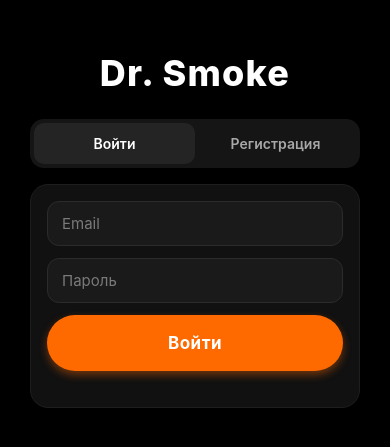
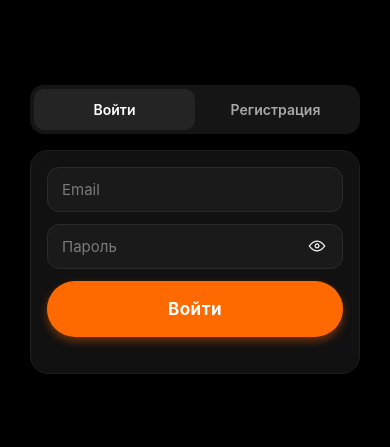
Before and after one commit to dackfy/Dr.SmokeApp, a React Native app: screen / in a window 390 px wide. Shown: the part 193-640 px from the top of the page. Built offline with nearby package versions, Linux system fonts and the light colour scheme.

Commit message:
feat(auth): connect login API and improve password UX

```diff
--- a/src/features/auth/authApi.ts
+++ b/src/features/auth/authApi.ts
@@ -1,3 +1,4 @@
+import { buildApiUrl } from '../../config/api'
 import type { AuthSession, LoginRequest, RegisterRequest } from './types'
 
 export interface AuthApi {
@@ -11,12 +12,18 @@ function wait(ms: number) {
   })
 }
 
-function createSession(email: string, name?: string, lastName?: string, city?: string): AuthSession {
+function createSession(
+  email: string,
+  name?: string,
+  lastName?: string,
+  city?: string,
+  userId?: string
+): AuthSession {
   return {
     accessToken: `mock-access-token-${Date.now()}`,
     refreshToken: `mock-refresh-token-${Date.now()}`,
     user: {
-      id: String(Date.now()),
+      id: userId ?? String(Date.now()),
       email,
       name,
       lastName,
@@ -47,5 +54,75 @@ export const mockAuthApi: AuthApi = {
   },
 }
 
-// Позже заменим mockAuthApi на реальную реализацию:
-// export const authApi: AuthApi = { login: ..., register: ... }
+type LoginResponse = {
+  message?: string
+  employee_id: number
+  region_id?: number
+  name?: string
+  lastName?: string
+  city?: string
+  email?: string
+}
+
+function extractNameFromGreeting(message?: string) {
+  if (!message) return undefined
+
+  const match = message.match(/^Привет,\s*(.+)$/i)
+  return match?.[1]?.trim() || undefined
+}
+
+class AuthError extends Error {
+  status?: number
+  code?: string
+
+  constructor(message: string, status?: number, code?: string) {
+    super(message)
+    this.status = status
+    this.code = code
+  }
+}
+
+export const realAuthApi: AuthApi = {
+  async login(payload) {
+    const res = await fetch(buildApiUrl('/auth/login'), {
+      method: 'POST',
+      headers: { 'Content-Type': 'application/json' },
+      body: JSON.stringify({
+        email: payload.email.trim().toLowerCase(),
+        password: payload.password,
+      }),
+    })
+
+    let data: unknown = null
+    try {
+      data = await res.json()
+    } catch {
+      // ignore non-JSON response
+    }
+
+    if (!res.ok) {
+      const code = (data as { error?: string } | null)?.error
+
+      if (res.status === 401) throw new AuthError('Неверный email или пароль', 401, code)
+      if (res.status === 403) throw new AuthError('Аккаунт не активен', 403, code)
+      if (res.status === 400) throw new AuthError('Введите email и пароль', 400, code)
+
+      throw new AuthError('Ошибка сервера. Попробуйте позже.', res.status, code)
+    }
+
+    const ok = data as LoginResponse
+    return createSession(
+      ok.email ?? payload.email,
+      ok.name ?? extractNameFromGreeting(ok.message),
+      ok.lastName,
+      ok.city,
+      String(ok.employee_id)
+    )
+  },
+
+  async register(_payload) {
+    throw new AuthError('Регистрация пока не подключена к серверу')
+  },
+}
+
+export const authApi: AuthApi = realAuthApi
--- a/src/features/auth/useAuth.ts
+++ b/src/features/auth/useAuth.ts
@@ -1,5 +1,5 @@
 import { useState } from 'react'
-import { mockAuthApi, type AuthApi } from './authApi'
+import { authApi, type AuthApi } from './authApi'
 import type { AuthFormValues, AuthMode, AuthSession } from './types'
 import { validateAuthForm } from './validators'
 
@@ -17,7 +17,7 @@ type UseAuthOptions = {
 }
 
 export function useAuth(options: UseAuthOptions = {}) {
-  const api = options.api ?? mockAuthApi
+  const api = options.api ?? authApi
 
   const [mode, setMode] = useState<AuthMode>('login')
   const [form, setForm] = useState<AuthFormValues>(initialForm)
--- a/src/features/auth/validators.ts
+++ b/src/features/auth/validators.ts
@@ -25,7 +25,7 @@ export function validateAuthForm(mode: AuthMode, values: AuthFormValues): string
     return 'Введите корректный email'
   }
 
-  if (password.length < 6) {
+  if (mode === 'register' && password.length < 6) {
     return 'Пароль должен быть не короче 6 символов'
   }
 
--- a/src/screens/AuthScreen.styles.ts
+++ b/src/screens/AuthScreen.styles.ts
@@ -15,6 +15,31 @@ export const styles = StyleSheet.create({
     letterSpacing: 1.2,
     marginBottom: 24,
     textAlign: 'center',
+  },
+
+  welcomeCard: {
+    width: '100%',
+    backgroundColor: '#111111',
+    borderRadius: 18,
+    padding: 20,
+    borderWidth: 1,
+    borderColor: '#1E1E1E',
+    alignItems: 'center',
+    gap: 10,
+  },
+
+  welcomeTitle: {
+    color: '#FFFFFF',
+    fontSize: 26,
+    fontWeight: '800',
+    textAlign: 'center',
+  },
+
+  welcomeSubtitle: {
+    color: '#B3B3B3',
+    fontSize: 14,
+    textAlign: 'center',
+    marginBottom: 8,
   },
 
   modeSwitch: {
@@ -65,6 +90,32 @@ export const styles = StyleSheet.create({
     paddingVertical: 12,
     fontSize: 15,
     marginBottom: 12,
+  },
+
+  passwordField: {
+    position: 'relative',
+  },
+
+  passwordInput: {
+    paddingRight: 48,
+  },
+
+  eyeButton: {
+    position: 'absolute',
+    right: 12,
+    top: 0,
+    bottom: 12,
+    justifyContent: 'center',
+    alignItems: 'center',
+    width: 28,
+  },
+
+  eyeImage: {
+    width: 18,
+    height: 18,
+    resizeMode: 'contain',
+    tintColor: '#FFFFFF',
+    opacity: 0.9,
   },
 
   errorText: {
--- a/src/screens/AuthScreen.tsx
+++ b/src/screens/AuthScreen.tsx
@@ -1,4 +1,4 @@
-import React from 'react'
+import React, { useState } from 'react'
 import {
   View,
   Text,
@@ -6,11 +6,18 @@ import {
   StatusBar,
   TextInput,
   ActivityIndicator,
+  Image,
 } from 'react-native'
 import { styles } from './AuthScreen.styles'
 import { useAuth } from '../features/auth/useAuth'
 
+const eyeOpenIcon = require('../assets/icons/eye-open.png')
+const eyeClosedIcon = require('../assets/icons/eye-closed.png')
+
 export default function AuthScreen() {
+  const [isPasswordVisible, setIsPasswordVisible] = useState(false)
+  const [isConfirmPasswordVisible, setIsConfirmPasswordVisible] = useState(false)
+
   const {
     mode,
     form,
@@ -24,11 +31,29 @@ export default function AuthScreen() {
     resetSession,
   } = useAuth()
 
+  if (session) {
+    const fullName = [session.user.name, session.user.lastName].filter(Boolean).join(' ')
+    const displayName = fullName || session.user.email
+
     return (
       <View style={styles.container}>
         <StatusBar barStyle="light-content" />
 
-      <Text style={styles.title}>Dr. Smoke</Text>
+        <View style={styles.welcomeCard}>
+          <Text style={styles.welcomeTitle}>Привет, {displayName}</Text>
+          <Text style={styles.welcomeSubtitle}>Вы успешно вошли в приложение</Text>
+
+          <TouchableOpacity style={styles.button} onPress={resetSession}>
+            <Text style={styles.buttonText}>Выйти</Text>
+          </TouchableOpacity>
+        </View>
+      </View>
+    )
+  }
+
+  return (
+    <View style={styles.container}>
+      <StatusBar barStyle="light-content" />
 
       <View style={styles.modeSwitch}>
         <TouchableOpacity
@@ -98,48 +123,59 @@ export default function AuthScreen() {
           editable={!isSubmitting}
         />
 
+        <View style={styles.passwordField}>
           <TextInput
-          style={styles.input}
+            style={[styles.input, styles.passwordInput]}
             placeholder="Пароль"
             placeholderTextColor="#7A7A7A"
-          secureTextEntry
+            secureTextEntry={!isPasswordVisible}
             autoCapitalize="none"
             value={form.password}
             onChangeText={text => updateField('password', text)}
             editable={!isSubmitting}
           />
+          <TouchableOpacity
+            style={styles.eyeButton}
+            onPress={() => setIsPasswordVisible(prev => !prev)}
+            disabled={isSubmitting}
+            accessibilityRole="button"
+            accessibilityLabel={isPasswordVisible ? 'Скрыть пароль' : 'Показать пароль'}>
+            <Image
+              source={isPasswordVisible ? eyeClosedIcon : eyeOpenIcon}
+              style={styles.eyeImage}
+            />
+          </TouchableOpacity>
+        </View>
 
         {isRegisterMode ? (
+          <View style={styles.passwordField}>
             <TextInput
-            style={styles.input}
+              style={[styles.input, styles.passwordInput]}
               placeholder="Повторите пароль"
               placeholderTextColor="#7A7A7A"
-            secureTextEntry
+              secureTextEntry={!isConfirmPasswordVisible}
               autoCapitalize="none"
               value={form.confirmPassword}
               onChangeText={text => updateField('confirmPassword', text)}
               editable={!isSubmitting}
             />
+            <TouchableOpacity
+              style={styles.eyeButton}
+              onPress={() => setIsConfirmPasswordVisible(prev => !prev)}
+              disabled={isSubmitting}
+              accessibilityRole="button"
+              accessibilityLabel={
+                isConfirmPasswordVisible ? 'Скрыть подтверждение пароля' : 'Показать пароль'
+              }>
+              <Image
+                source={isConfirmPasswordVisible ? eyeClosedIcon : eyeOpenIcon}
+                style={styles.eyeImage}
+              />
+            </TouchableOpacity>
+          </View>
         ) : null}
 
         {error ? <Text style={styles.errorText}>{error}</Text> : null}
-
-        {session ? (
-          <View style={styles.successBox}>
-            <Text style={styles.successText}>
-              Успех: {session.user.email}
-              {session.user.name
-                ? ` (${session.user.name}${session.user.lastName ? ` ${session.user.lastName}` : ''})`
-                : ''}
-            </Text>
-            {session.user.city ? (
-              <Text style={styles.successText}>Город: {session.user.city}</Text>
-            ) : null}
-            <TouchableOpacity style={styles.secondaryButton} onPress={resetSession}>
-              <Text style={styles.secondaryButtonText}>Сбросить сессию</Text>
-            </TouchableOpacity>
-          </View>
-        ) : null}
 
         <TouchableOpacity
           style={[styles.button, isSubmitting && styles.buttonDisabled]}
```
Also changed, not shown: src/assets/icons/eye-closed.png (added), src/assets/icons/eye-open.png (added). Lines whose indentation alone changed are shown as unchanged.
